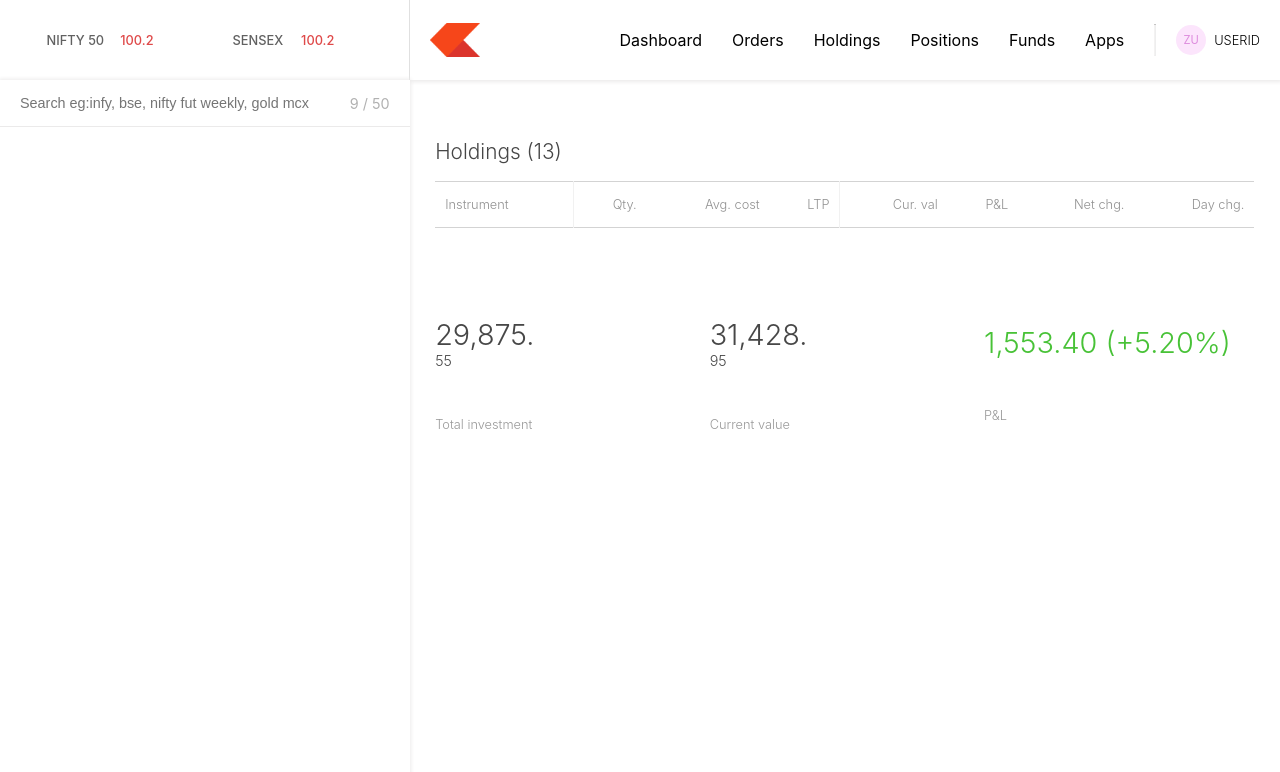
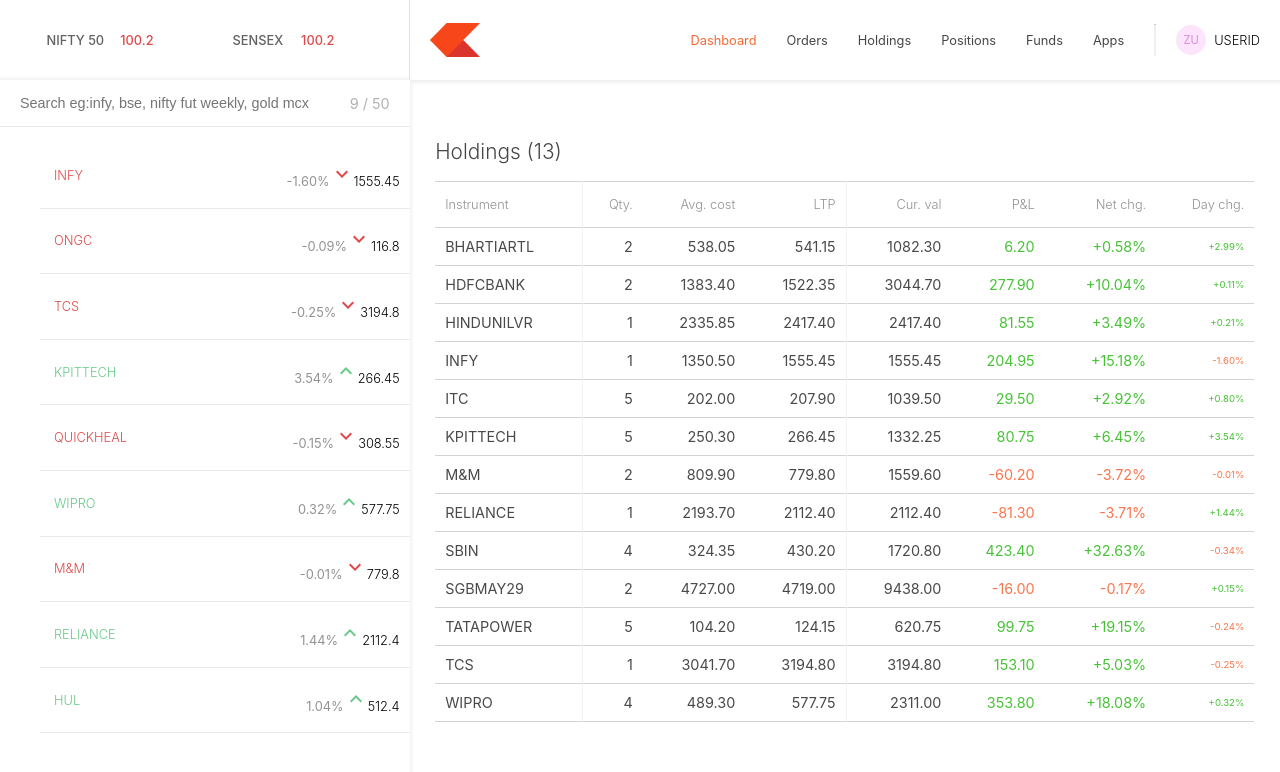
Before and after one commit to krishnachaitanya2005/Zerodha-Clone, a React (Vite) app in the folder dashboard/: page /holdings in a window 1280 px wide. Shown: the top 772 px of the page. Built offline with nearby package versions, Linux system fonts and the light colour scheme.

Commit message:
WatchList and frontend completed

```diff
--- a/dashboard/package.json
+++ b/dashboard/package.json
@@ -11,7 +11,7 @@
   },
   "dependencies": {
     "@mui/icons-material": "^6.4.7",
-    "@mui/material": "^6.4.7",
+    "@mui/material": "^6.4.8",
     "axios": "^1.8.3",
     "react": "^19.0.0",
     "react-dom": "^19.0.0"
--- a/dashboard/src/components/Holdings.jsx
+++ b/dashboard/src/components/Holdings.jsx
@@ -1,9 +1,10 @@
 import React from "react";
+import { holdings } from "../data/data.js";
 
 const Holdings = () => {
 	return (
 		<>
-			<h3 className="title">Holdings (13)</h3>
+			<h3 className="title">Holdings ({holdings.length})</h3>
 
 			<div className="order-table">
 				<table>
@@ -17,6 +18,26 @@
 						<th>Net chg.</th>
 						<th>Day chg.</th>
 					</tr>
+					{holdings.map((stock, index) => {
+						const curValue = stock.price * stock.qty;
+						const isProfit = curValue - stock.avg * stock.qty >= 0.0;
+						const profClass = isProfit ? "profit" : "loss";
+						const dayClass = stock.isLoss ? "loss" : "profit";
+						return (
+							<tr key={index}>
+								<td>{stock.name}</td>
+								<td>{stock.qty}</td>
+								<td>{stock.avg.toFixed(2)}</td>
+								<td>{stock.price.toFixed(2)}</td>
+								<td>{curValue.toFixed(2)}</td>
+								<td className={profClass}>
+									{(curValue - stock.avg * stock.qty).toFixed(2)}
+								</td>
+								<td className={profClass}>{stock.net}</td>
+								<td className={dayClass}>{stock.day}</td>
+							</tr>
+						);
+					})}
 				</table>
 			</div>
 
--- a/dashboard/src/components/Menu.jsx
+++ b/dashboard/src/components/Menu.jsx
@@ -1,34 +1,97 @@
-import React from "react";
+import React, { useState } from "react";
+import { Link } from "react-router-dom";
 
 const Menu = () => {
+	const [selectedMenu, setSelectedMenu] = useState(0);
+	const [isProfileDropdownOpen, setIsProfileDropdownOpen] = useState(false);
+
+	const handleMenuClick = (index) => {
+		setSelectedMenu(index);
+	};
+
+	const handleProfileClick = (index) => {
+		setIsProfileDropdownOpen(!isProfileDropdownOpen);
+	};
+
+	const menuClass = "menu";
+	const activeMenuClass = "menu selected";
 	return (
 		<div className="menu-container">
 			<img src="media\logo.png" style={{ width: "50px" }} />
 			<div className="menus">
 				<ul>
 					<li>
-						<p>Dashboard</p>
+						<Link
+							style={{ textDecoration: "none" }}
+							to="/"
+							onClick={() => handleMenuClick(0)}
+						>
+							<p className={selectedMenu === 0 ? activeMenuClass : menuClass}>
+								Dashboard
+							</p>
+						</Link>
 					</li>
 					<li>
-						<p>Orders</p>
+						<Link
+							style={{ textDecoration: "none" }}
+							to="/orders"
+							onClick={() => handleMenuClick(1)}
+						>
+							<p className={selectedMenu === 1 ? activeMenuClass : menuClass}>
+								Orders
+							</p>
+						</Link>{" "}
 					</li>
 					<li>
-						<p>Holdings</p>
+						<Link
+							style={{ textDecoration: "none" }}
+							to="/holdings"
+							onClick={() => handleMenuClick(2)}
+						>
+							<p className={selectedMenu === 2 ? activeMenuClass : menuClass}>
+								Holdings
+							</p>
+						</Link>{" "}
 					</li>
 					<li>
-						<p>Positions</p>
+						<Link
+							style={{ textDecoration: "none" }}
+							to="/positions"
+							onClick={() => handleMenuClick(3)}
+						>
+							<p className={selectedMenu === 3 ? activeMenuClass : menuClass}>
+								Positions
+							</p>
+						</Link>{" "}
 					</li>
 					<li>
-						<p>Funds</p>
+						<Link
+							style={{ textDecoration: "none" }}
+							to="/funds"
+							onClick={() => handleMenuClick(4)}
+						>
+							<p className={selectedMenu === 4 ? activeMenuClass : menuClass}>
+								Funds
+							</p>
+						</Link>{" "}
 					</li>
 					<li>
-						<p>Apps</p>
+						<Link
+							style={{ textDecoration: "none" }}
+							to="/apps"
+							onClick={() => handleMenuClick(5)}
+						>
+							<p className={selectedMenu === 5 ? activeMenuClass : menuClass}>
+								Apps
+							</p>
+						</Link>{" "}
 					</li>
 				</ul>
 				<hr />
-				<div className="profile">
+				<div className="profile" onclick={() => handleProfileClick}>
 					<div className="avatar">ZU</div>
 					<p className="username">USERID</p>
+					{isProfileDropdownOpen}
 				</div>
 			</div>
 		</div>
--- a/dashboard/src/components/Positions.jsx
+++ b/dashboard/src/components/Positions.jsx
@@ -1,9 +1,10 @@
 import React from "react";
+import { holdings, positions } from "../data/data.js";
 
 const Positions = () => {
 	return (
 		<>
-			<h3 className="title">Positions (2)</h3>
+			<h3 className="title">Positions ({positions.length})</h3>
 
 			<div className="order-table">
 				<table>
@@ -16,6 +17,26 @@
 						<th>P&L</th>
 						<th>Chg.</th>
 					</tr>
+
+					{positions.map((stock, index) => {
+						const curValue = stock.price * stock.qty;
+						const isProfit = curValue - stock.avg * stock.qty >= 0.0;
+						const profClass = isProfit ? "profit" : "loss";
+						const dayClass = stock.isLoss ? "loss" : "profit";
+						return (
+							<tr key={index}>
+								<td>{stock.product}</td>
+								<td>{stock.name}</td>
+								<td>{stock.qty}</td>
+								<td>{stock.avg.toFixed(2)}</td>
+								<td>{stock.price.toFixed(2)}</td>
+								<td className={profClass}>
+									{(curValue - stock.avg * stock.qty).toFixed(2)}
+								</td>
+								<td className={dayClass}>{stock.day}</td>
+							</tr>
+						);
+					})}
 				</table>
 			</div>
 		</>
--- a/dashboard/src/components/WatchList.jsx
+++ b/dashboard/src/components/WatchList.jsx
@@ -1,4 +1,15 @@
-import React from "react";
+import React, { useState } from "react";
+
+import { Tooltip, Grow } from "@mui/material";
+
+import { watchlist } from "../data/data";
+
+import {
+	BarChartOutlined,
+	KeyboardArrowDown,
+	KeyboardArrowUp,
+	MoreHoriz,
+} from "@mui/icons-material";
 
 const WatchList = () => {
 	return (
@@ -11,12 +22,86 @@
 					placeholder="Search eg:infy, bse, nifty fut weekly, gold mcx"
 					className="search"
 				/>
-				<span className="counts"> 9 / 50</span>
+				<span className="counts"> {watchlist.length} / 50</span>
 			</div>
 
-			<ul className="list"></ul>
+			<ul className="list">
+				{watchlist.map((stock, index) => {
+					return <WatchListItem stock={stock} key={index} />;
+				})}
+			</ul>
 		</div>
 	);
 };
 
 export default WatchList;
+
+const WatchListItem = ({ stock }) => {
+	const [showWatchListActions, setShowWatchListActions] = useState(false);
+
+	const handleMouseEnter = (e) => {
+		setShowWatchListActions(true);
+	};
+
+	const handleMouseLeave = (e) => {
+		setShowWatchListActions(false);
+	};
+
+	return (
+		<li onMouseEnter={handleMouseEnter} onMouseLeave={handleMouseLeave}>
+			<div className="item">
+				<p className={stock.isDown ? "down" : "up"}>{stock.name}</p>
+				<div className="itemInfo">
+					<span className="percent">{stock.percent}</span>
+					{stock.isDown ? (
+						<KeyboardArrowDown className="down" />
+					) : (
+						<KeyboardArrowUp className="up" />
+					)}
+					<span className="price">{stock.price}</span>
+				</div>
+			</div>
+			{showWatchListActions && <WatchListActions uuid={stock.name} />}
+		</li>
+	);
+};
+
+const WatchListActions = ({ uid }) => {
+	return (
+		<span className="actions">
+			<span>
+				<Tooltip
+					title="Buy (B)"
+					placement="top"
+					arrow
+					TransitionComponent={Grow}
+				>
+					<button className="buy">Buy</button>
+				</Tooltip>
+				<Tooltip
+					title="Sell (S)"
+					placement="top"
+					arrow
+					TransitionComponent={Grow}
+				>
+					<button className="sell">Sell</button>
+				</Tooltip>
+				<Tooltip
+					title="Analytics (A)"
+					placement="top"
+					arrow
+					TransitionComponent={Grow}
+				>
+					<button className="action">
+						<BarChartOutlined className="icon" />
+					</button>
+				</Tooltip>
+				<Tooltip title="More" placement="top" arrow TransitionComponent={Grow}>
+					<button className="action">
+						<MoreHoriz className="icon" />
+					</button>{" "}
+				</Tooltip>
+			</span>
+		</span>
+	);
+};
--- /dev/null
+++ b/dashboard/src/data/data.js
@@ -0,0 +1,193 @@
+export const watchlist = [
+	{
+		name: "INFY",
+		price: 1555.45,
+		percent: "-1.60%",
+		isDown: true,
+	},
+	{
+		name: "ONGC",
+		price: 116.8,
+		percent: "-0.09%",
+		isDown: true,
+	},
+	{
+		name: "TCS",
+		price: 3194.8,
+		percent: "-0.25%",
+		isDown: true,
+	},
+	{
+		name: "KPITTECH",
+		price: 266.45,
+		percent: "3.54%",
+		isDown: false,
+	},
+	{
+		name: "QUICKHEAL",
+		price: 308.55,
+		percent: "-0.15%",
+		isDown: true,
+	},
+	{
+		name: "WIPRO",
+		price: 577.75,
+		percent: "0.32%",
+		isDown: false,
+	},
+	{
+		name: "M&M",
+		price: 779.8,
+		percent: "-0.01%",
+		isDown: true,
+	},
+	{
+		name: "RELIANCE",
+		price: 2112.4,
+		percent: "1.44%",
+		isDown: false,
+	},
+	{
+		name: "HUL",
+		price: 512.4,
+		percent: "1.04%",
+		isDown: false,
+	},
+];
+
+// holdings
+export const holdings = [
+	{
+		name: "BHARTIARTL",
+		qty: 2,
+		avg: 538.05,
+		price: 541.15,
+		net: "+0.58%",
+		day: "+2.99%",
+	},
+	{
+		name: "HDFCBANK",
+		qty: 2,
+		avg: 1383.4,
+		price: 1522.35,
+		net: "+10.04%",
+		day: "+0.11%",
+	},
+	{
+		name: "HINDUNILVR",
+		qty: 1,
+		avg: 2335.85,
+		price: 2417.4,
+		net: "+3.49%",
+		day: "+0.21%",
+	},
+	{
+		name: "INFY",
+		qty: 1,
+		avg: 1350.5,
+		price: 1555.45,
+		net: "+15.18%",
+		day: "-1.60%",
+		isLoss: true,
+	},
+	{
+		name: "ITC",
+		qty: 5,
+		avg: 202.0,
+		price: 207.9,
+		net: "+2.92%",
+		day: "+0.80%",
+	},
+	{
+		name: "KPITTECH",
+		qty: 5,
+		avg: 250.3,
+		price: 266.45,
+		net: "+6.45%",
+		day: "+3.54%",
+	},
+	{
+		name: "M&M",
+		qty: 2,
+		avg: 809.9,
+		price: 779.8,
+		net: "-3.72%",
+		day: "-0.01%",
+		isLoss: true,
+	},
+	{
+		name: "RELIANCE",
+		qty: 1,
+		avg: 2193.7,
+		price: 2112.4,
+		net: "-3.71%",
+		day: "+1.44%",
+	},
+	{
+		name: "SBIN",
+		qty: 4,
+		avg: 324.35,
+		price: 430.2,
+		net: "+32.63%",
+		day: "-0.34%",
+		isLoss: true,
+	},
+	{
+		name: "SGBMAY29",
+		qty: 2,
+		avg: 4727.0,
+		price: 4719.0,
+		net: "-0.17%",
+		day: "+0.15%",
+	},
+	{
+		name: "TATAPOWER",
+		qty: 5,
+		avg: 104.2,
+		price: 124.15,
+		net: "+19.15%",
+		day: "-0.24%",
+		isLoss: true,
+	},
+	{
+		name: "TCS",
+		qty: 1,
+		avg: 3041.7,
+		price: 3194.8,
+		net: "+5.03%",
+		day: "-0.25%",
+		isLoss: true,
+	},
+	{
+		name: "WIPRO",
+		qty: 4,
+		avg: 489.3,
+		price: 577.75,
+		net: "+18.08%",
+		day: "+0.32%",
+	},
+];
+
+// positions
+export const positions = [
+	{
+		product: "CNC",
+		name: "EVEREADY",
+		qty: 2,
+		avg: 316.27,
+		price: 312.35,
+		net: "+0.58%",
+		day: "-1.24%",
+		isLoss: true,
+	},
+	{
+		product: "CNC",
+		name: "JUBLFOOD",
+		qty: 1,
+		avg: 3124.75,
+		price: 3082.65,
+		net: "+10.04%",
+		day: "-1.35%",
+		isLoss: true,
+	},
+];
--- a/package.json
+++ b/package.json
@@ -1,5 +1,9 @@
 {
   "dependencies": {
+    "@emotion/react": "^11.14.0",
+    "@emotion/styled": "^11.14.0",
+    "@mui/icons-material": "^6.4.8",
+    "@mui/material": "^6.4.8",
     "react-router-dom": "^7.2.0"
   }
 }
```
Also changed, not shown: 2 other files (tests, documents, lock files or other folders).
